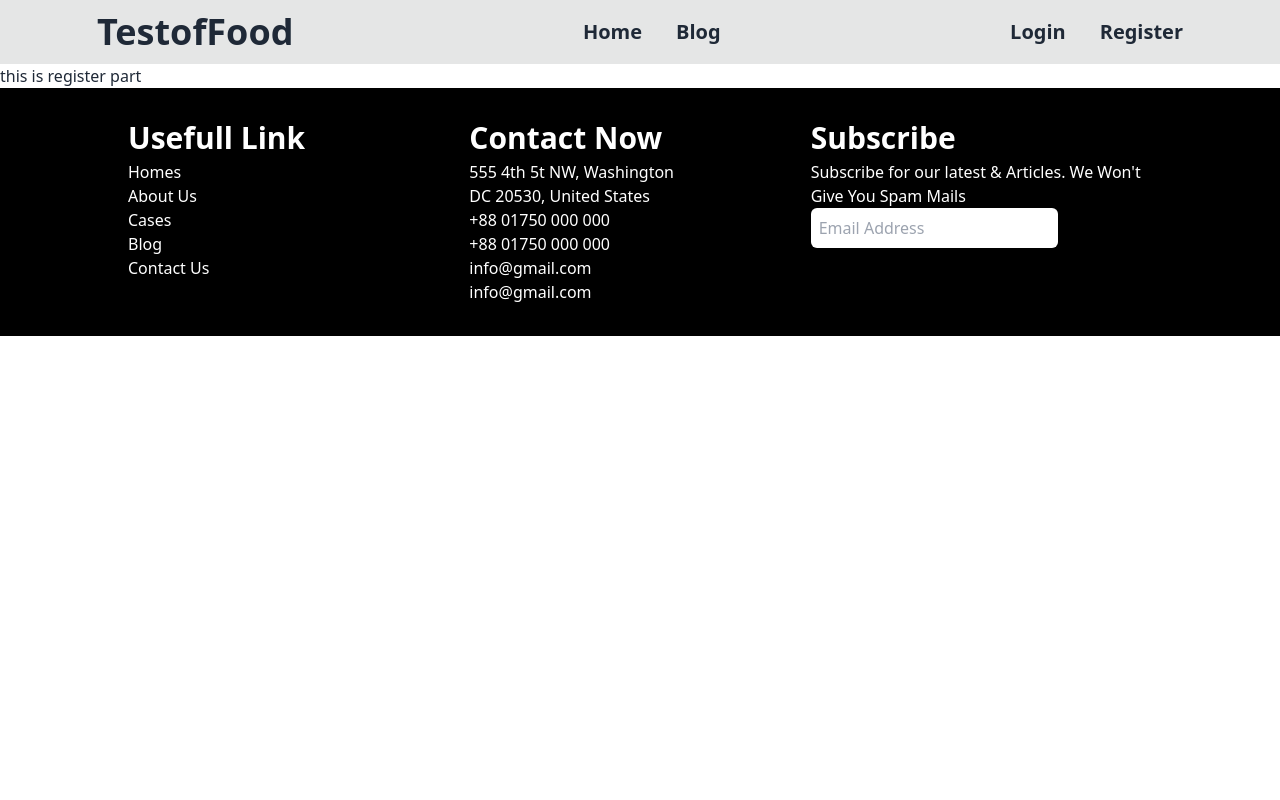
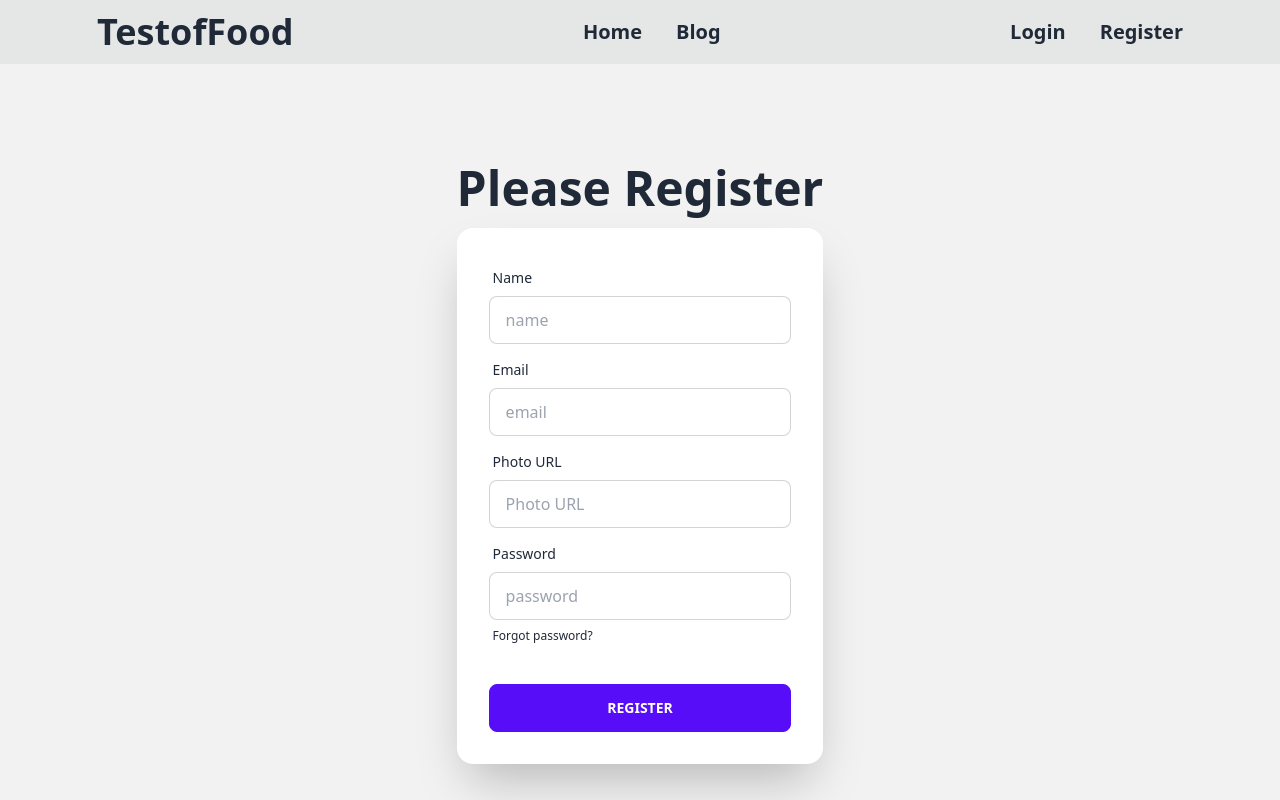
Before and after one commit to MohammadShahansha/foodRec, a React (Vite) app: page /register in a window 1280 px wide. Shown: the top 800 px of the page. Built offline with nearby package versions, Linux system fonts and the light colour scheme.

Commit message:
added login and register layout

```diff
--- a/package.json
+++ b/package.json
@@ -11,6 +11,7 @@
   },
   "dependencies": {
     "daisyui": "^2.51.6",
+    "firebase": "^9.21.0",
     "localforage": "^1.10.0",
     "match-sorter": "^6.3.1",
     "react": "^18.2.0",
--- a/src/components/Login/Login.jsx
+++ b/src/components/Login/Login.jsx
@@ -1,9 +1,48 @@
 import React from 'react';
 
 const Login = () => {
+
+    const handleLogin = event => {
+        event.preventDefault();
+        const form = event.target;
+        const email = form.email.value;
+        const password = form.password.value;
+        console.log(email, password);
+    }
+
+
+
     return (
         <div>
-            <h2>this is login part</h2>
+            <div className="hero min-h-screen bg-base-200">
+                <div className="hero-content flex-col">
+                    <div className="text-center lg:text-left">
+                        <h1 className="text-5xl font-bold">Please Login</h1>
+                     </div>
+                    <div className="card flex-shrink-0 w-full max-w-sm shadow-2xl bg-base-100">
+                        <form onSubmit={handleLogin} className="card-body">
+                            <div className="form-control">
+                                <label className="label">
+                                    <span className="label-text">Email</span>
+                                </label>
+                                <input type="email" name='email' placeholder="email" className="input input-bordered" required  />
+                            </div>
+                            <div className="form-control">
+                                <label className="label">
+                                    <span className="label-text">Password</span>
+                                </label>
+                                <input type="password" name='password' placeholder="password" className="input input-bordered" required />
+                                <label className="label">
+                                    <a href="#" className="label-text-alt link link-hover">Forgot password?</a>
+                                </label>
+                            </div>
+                            <div className="form-control mt-6">
+                                <button className="btn btn-primary">Login</button>
+                            </div>
+                        </form>
+                    </div>
+                </div>
+            </div>
         </div>
     );
 };
--- a/src/components/Register/Register.jsx
+++ b/src/components/Register/Register.jsx
@@ -1,9 +1,61 @@
 import React from 'react';
 
 const Register = () => {
+
+    const handleRegister = event => {
+        event.preventDefault();
+        const form = event.target;
+        const name = form.name.value;
+        const photo = form.photo.value;
+        const email = form.email.value;
+        const password = form.password.value;
+        console.log(name, photo, email, password);
+    }
+
+
     return (
         <div>
-            <h2>this is register part </h2>
+            <div className="hero min-h-screen bg-base-200">
+                <div className="hero-content flex-col">
+                    <div className="text-center lg:text-left">
+                        <h1 className="text-5xl font-bold">Please Register</h1>
+                     </div>
+                    <div className="card flex-shrink-0 w-full max-w-sm shadow-2xl bg-base-100">
+                        <form onSubmit={handleRegister} className="card-body">
+                            <div className="form-control">
+                                <label className="label">
+                                    <span className="label-text">Name</span>
+                                </label>
+                                <input type="text" name='name' placeholder="name" className="input input-bordered" required  />
+                            </div>
+                            <div className="form-control">
+                                <label className="label">
+                                    <span className="label-text">Email</span>
+                                </label>
+                                <input type="email" name='email' placeholder="email" className="input input-bordered" required  />
+                            </div>
+                            <div className="form-control">
+                                <label className="label">
+                                    <span className="label-text">Photo URL</span>
+                                </label>
+                                <input type="text" name='photo' placeholder="Photo URL" className="input input-bordered" required  />
+                            </div>
+                            <div className="form-control">
+                                <label className="label">
+                                    <span className="label-text">Password</span>
+                                </label>
+                                <input type="password" name='password' placeholder="password" className="input input-bordered" required />
+                                <label className="label">
+                                    <a href="#" className="label-text-alt link link-hover">Forgot password?</a>
+                                </label>
+                            </div>
+                            <div className="form-control mt-6">
+                                <button className="btn btn-primary">Register</button>
+                            </div>
+                        </form>
+                    </div>
+                </div>
+            </div>
         </div>
     );
 };
--- /dev/null
+++ b/src/firebase/firebase.config.js
@@ -0,0 +1,18 @@
+// Import the functions you need from the SDKs you need
+import { initializeApp } from "firebase/app";
+// TODO: Add SDKs for Firebase products that you want to use
+// https://firebase.google.com/docs/web/setup#available-libraries
+
+// Your web app's Firebase configuration
+const firebaseConfig = {
+  apiKey: "AIzaSyBCc0wTtJ7g64iT-KAVH6SwZuVafLxpYlk",
+  authDomain: "for-assignment-ten.firebaseapp.com",
+  projectId: "for-assignment-ten",
+  storageBucket: "for-assignment-ten.appspot.com",
+  messagingSenderId: "599660008423",
+  appId: "1:599660008423:web:0a012a717a990bb6b9a342"
+};
+
+// Initialize Firebase
+const app = initializeApp(firebaseConfig);
+export default app;
```
Also changed, not shown: 1 other file (tests, documents, lock files or other folders).
